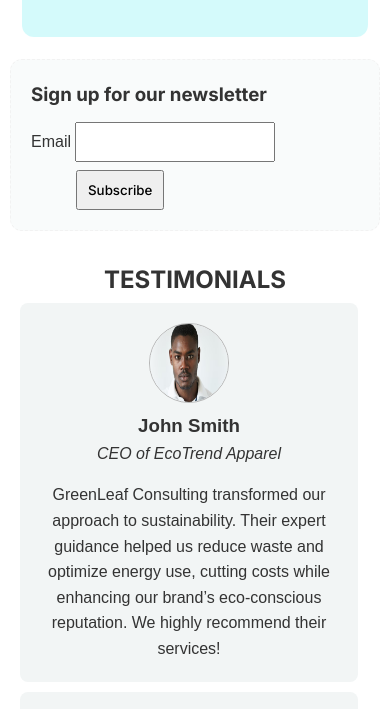
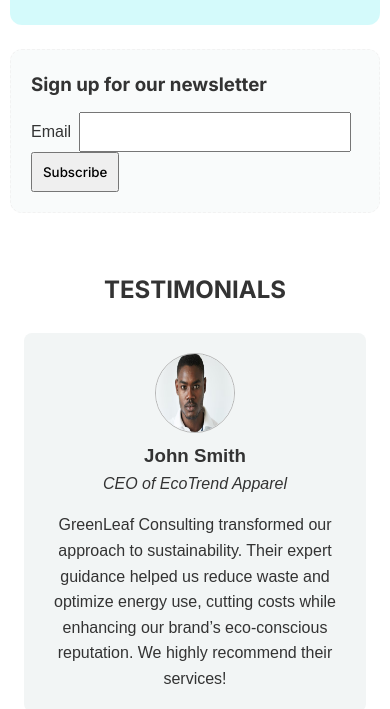
Before and after one commit to Prelisa/WorkBook3_Assignment, a plain HTML site: page index.html in a window 390 px wide. Shown: the part 611-1320 px from the top of the page. Drawn offline with Linux system fonts and the light colour scheme.

Commit message:
enhancements

```diff
--- a/index.html
+++ b/index.html
@@ -25,7 +25,7 @@
       </ul>
     </nav>
     <main>
-      <img src="./images/hero.jpg" alt="business growth" />
+      <img src="images/hero.jpg" alt="business growth" />
       <div class="hero">
         <section class="content">
           <h2 class="inter-bold">Our Mission</h2>
@@ -47,7 +47,7 @@
         <h2 class="inter-bold">TESTIMONIALS</h2>
         <div class="details">
           <div id="one">
-            <img src="./images/african-american-man-white-t-shirt_273609-14755.avif" alt="" />
+            <img src="images/african-american-man-white-t-shirt_273609-14755.avif" alt="" />
             <h3>John Smith</h3>
             <cite>CEO of EcoTrend Apparel</cite>
             <br />
@@ -57,7 +57,7 @@
             </blockquote>
           </div>
           <div id="two">
-            <img src="./images/portrait-expressive-young-woman_1258-48167.avif" alt="" />
+            <img src="images/portrait-expressive-young-woman_1258-48167.avif" alt="" />
             <h3>Sophia R.</h3>
             <cite>Operations Director at FreshHarvest Foods</cite>
             <br />
@@ -67,7 +67,7 @@
             </blockquote>
           </div>
           <div id="three">
-            <img src="./images/studio-portrait-young-teenage-girl_23-2150162484.avif" alt="" />
+            <img src="images/studio-portrait-young-teenage-girl_23-2150162484.avif" alt="" />
             <h3>Emily T.</h3>
             <cite>Founder of RenewTech Solutions</cite>
             <br />
--- a/style.css
+++ b/style.css
@@ -1,14 +1,17 @@
+/* Global Styles - Resets and Base Styles */
 *{
     margin: 0;
     box-sizing: border-box;
     padding: 0;
 }
+
 body{
     font-family: Arial, Helvetica, sans-serif;
     line-height: 1.6;
     color:#333;
 }
 
+/* Font styles using Inter font */
 .inter-med {
     font-family: "Inter", serif;
     font-optical-sizing: auto;
@@ -25,7 +28,7 @@ body{
     font-family: "Inter",serif;
     font-optical-sizing: auto;
     font-weight: 500;
-    font-style: norm;
+    font-style: normal;
 }
 .inter-bold {
     font-family: "Inter", serif;
@@ -33,6 +36,7 @@ body{
     font-weight: 700;
     font-style: normal;
 }
+
 /* Header */
 header{
     background-color: #5CA36B;
@@ -41,15 +45,14 @@ header{
     color: white;
 }
 
+/* Navigation bar with flexbox for center alignment */
 nav ul{
     display: flex;
     list-style: none;
     background-color: #4a7f55;
     justify-content: center;
+}
 
-
-
-}
 nav ul li a{
     color: white;
     text-decoration: none;
@@ -61,6 +64,7 @@ nav ul li a:hover{
 }
 
 /* Main Layout */
+/* Ensures full-width background image with proper positioning */
 main img{
     background-size: cover;
     background-position: center;
@@ -68,6 +72,7 @@ main img{
     height: 70vh;
 }
 
+/* Hero section - Absolute positioning for placement */
 .hero{
     display: flex;
     flex-wrap: wrap;
@@ -79,6 +84,8 @@ main img{
     left:10vh;
     align-items: center;
 }
+
+/* Content section inside hero with semi-transparent background */
 .content{
     flex:2;
     margin-right: 20px;
@@ -86,22 +93,18 @@ main img{
     padding:20px 20px 40px 20px;
     border-radius: 12px;
     height: max-content;
+}
 
-}
 .content h2{
     font-size: 32px;
 }
+
 .content p{
     line-height: 28px;
     padding-top:16px;
 }
-/* .content img{
-    max-width: 100%;
-    height: auto;
-    border-radius: 12px;
-    margin-top: 10px;
 
-} */
+/* Sidebar section with dashed border for distinction */
 .sidebar{
     flex:1;
     background-color: #f2f5f571;
@@ -112,6 +115,7 @@ main img{
     align-content:center;
     border: 1px dashed #f2f2f2;
 }
+
 .sidebar form{
     margin-top:12px;
 }
@@ -120,22 +124,28 @@ main img{
     width: 200px;
     height: 40px;
 }
+
 .sidebar button{
     padding: 10px 12px;
+}
 
+.sidebar button:hover{
+    color:#494949;
 }
-.sidebar button:hover{
-    color:#494949
-}
+
+/* Testimonials section with flexbox layout */
 .testimonials{
     max-width: 1200px;
     align-items: center;
     margin: 40px auto;
     text-align: center;
 }
+
 .testimonials h2{
     margin-bottom: 4px;
 }
+
+/* Testimonial cards with background and hover effect */
 .testimonials .details div{
     width: 750px;
     height: fit-content;
@@ -143,7 +153,9 @@ main img{
     padding:20px;
     background-color: #f2f5f5;
     border-radius: 8px;
+    transition: 200ms ease-in-out;
 }
+
 .testimonials img{
     width: 80px;
     height: 80px;
@@ -154,15 +166,18 @@ main img{
 .testimonials div blockquote{
     padding-top: 16px;
 }
+
 .testimonials .details{
     display: flex;
     flex-wrap: wrap;
+}
 
-}
 .testimonials .details div{
     flex:1;
     margin-right:12px;
+    margin-left: 12px;
 }
+
 .testimonials .details div:hover{
     background-color: #f1f0f0;
 }
@@ -176,6 +191,7 @@ footer{
     margin-top: 10px;
 }
 
+/* Responsive Styles */
 @media (max-width:1200px) {
     .sidebar{
         height: fit-content;
@@ -184,47 +200,65 @@ footer{
         margin-top: 8px;
         margin-left:45px;
     }
-
+    .testimonials .details{
+        margin:12px;
+    }
 }
 
-/* Media Query for Mobile (below 768 px) */
-
+/* Mobile Layout Adjustments (Below 768px) */
 @media (max-width:768px){
+    *{
+        margin: 0;
+    }
     main{
         height: max-content;
     }
     main img{
         height: 20vh;
-
     }
-    .hero{
-        display: flex;
-        flex-wrap: wrap;
+    main .hero{
+        flex-direction: column;
         position: inherit;
+        align-items: flex-start;
+        width: 100%;
     }
     .hero .content{
         height: max-content;
-        margin: 12px;
-
+        width: 100%;
     }
-    main{
-        flex-direction: column; /*Stack content and sidebar*/
+    .hero .sidebar{
+        justify-content: flex-start;
+        width: 100%;
+        margin-top:24px;
+        margin-bottom: 48px;
     }
-    .sidebar{
-        margin-top:10px;
+    .hero .sidebar form{
+        display: flex;
+        flex-direction: row;
+        flex-wrap: wrap;
+        justify-content: left;
+        align-items: center;
+        align-content: center;
+    }
+    .hero .sidebar form input{
+        width: auto;
+        margin: 0 8px;
+        flex:2;
     }
     .sidebar button{
         padding: 10px 10px;
+        margin:0;
     }
     .testimonials{
-    margin: 20px;
+        margin: auto;
+    }
+    .testimonials .details{
+        flex-direction: column;
+        justify-content: center;
+        align-items: center;
     }
     .testimonials .details div{
-display: block;
-flex:none;
-width: fit-content;
-height: fit-content;
+        width:fit-content;
+        margin:12px;
     }
-
-
 }
```
Lines whose indentation alone changed are shown as unchanged.
